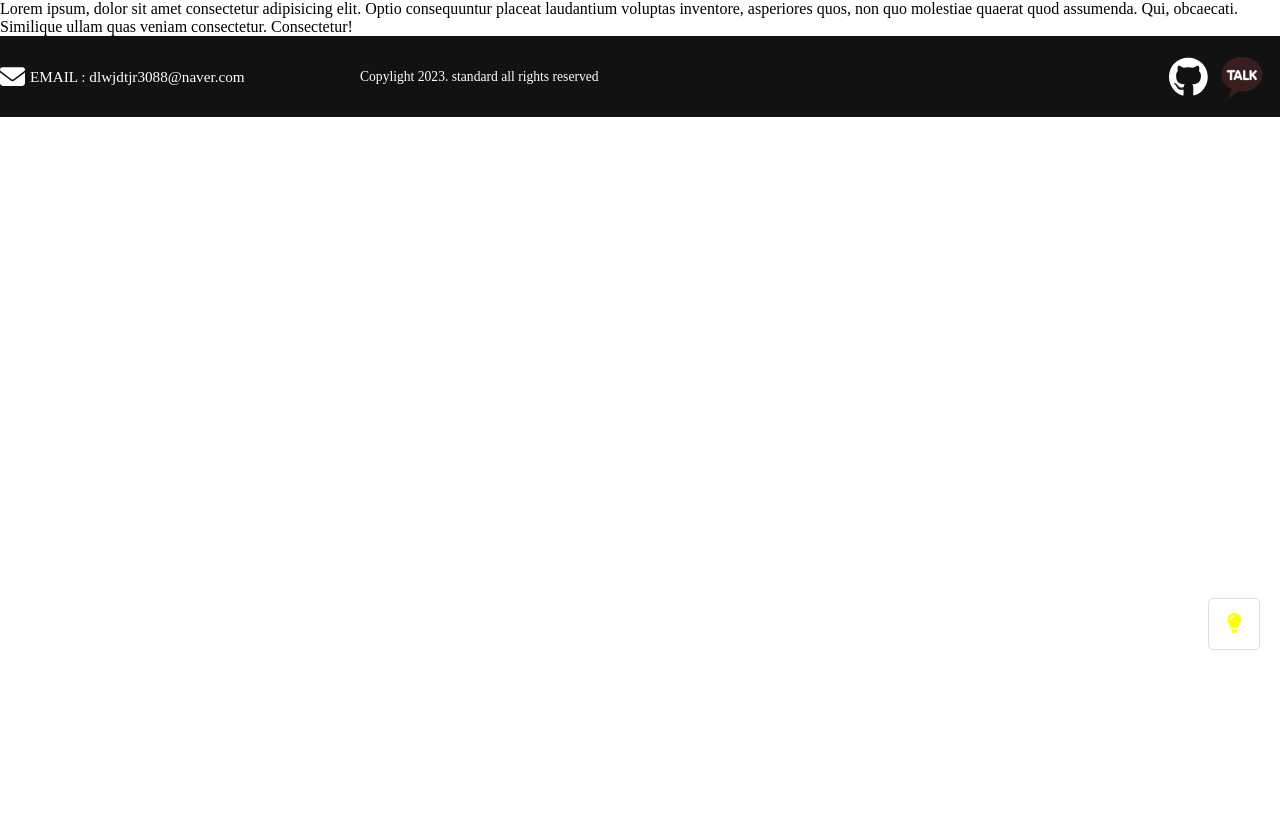
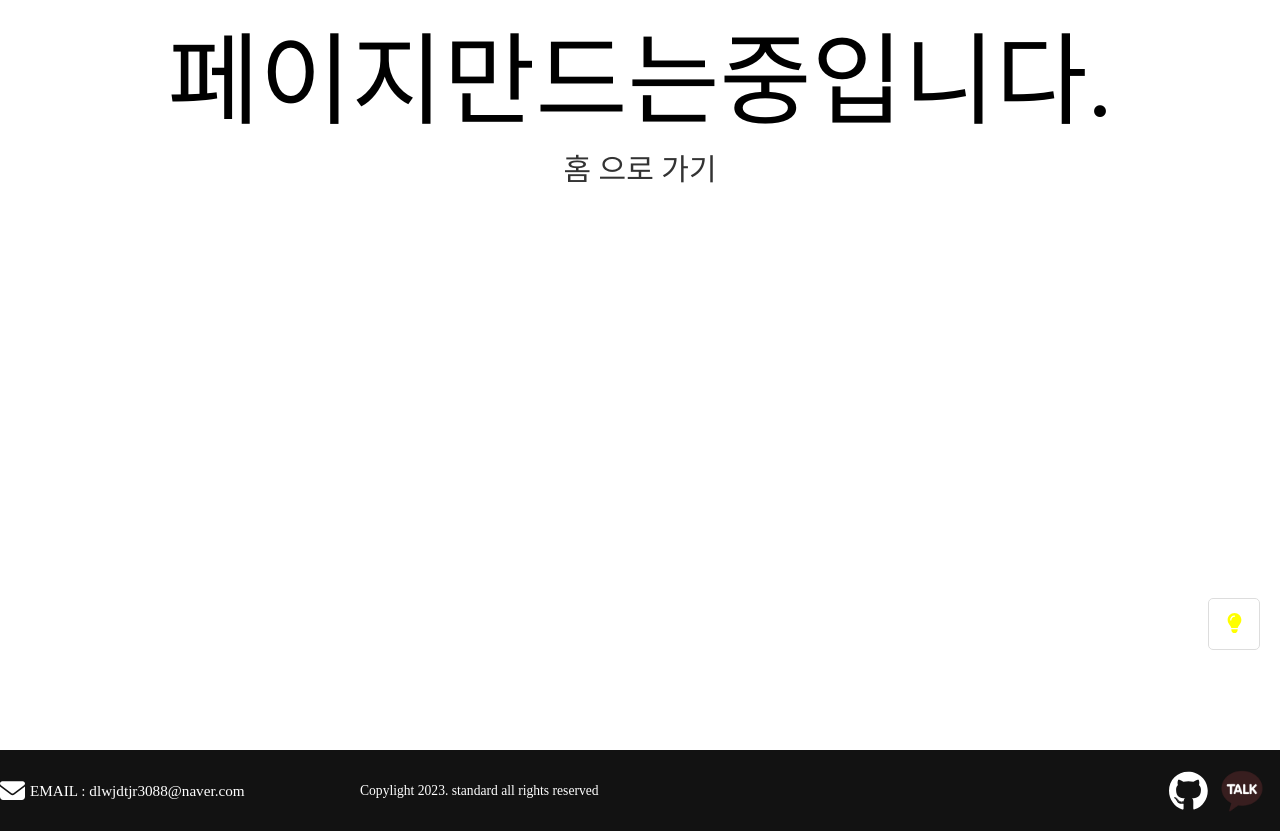
Before and after one commit to JEONGSUK2/seokPortFolio, a React (Create React App) app: page /comment in a window 1280 px wide. Before the commit the page ends 800 px from the top, so only its background shows below. Built offline with nearby package versions, Linux system fonts and the light colour scheme.

Commit message:
1116수정완료

```diff
--- a/src/components/Footer.js
+++ b/src/components/Footer.js
@@ -27,19 +27,18 @@ const FooterBox = styled.div`
   display: flex;
   justify-content: space-between;
   align-items: center;
-  @media screen and (max-width:768px) {
-    width: 100%;
-    min-height: 12%;
 
-  }
+
 
   `
   const Contact = styled.div`
     display: flex;
     justify-content: space-between;
     width: 50%;
+
   @media screen and (max-width: 768px) {
       width: 100%;
+      margin-top: 30px;
   }
   `
 
@@ -47,6 +46,7 @@ const Email = styled.div`
   display: flex;
   align-items: center;
   flex-basis: 90%;
+
  svg{
   margin-right: 5px;
   font-size: 25px;
@@ -66,6 +66,7 @@ const Email = styled.div`
   }
 `
 const CopyLight = styled.div`
+
    display: flex;
    align-items: center;
    span{
--- a/src/pages/About.js
+++ b/src/pages/About.js
@@ -35,8 +35,8 @@ const Profile = styled.div`
         font-weight: 600;
         margin-right: 5px;
         @media screen and (max-width: 768px) {
-            flex-basis: 35%;
-            font-size: 1.2rem;
+            flex-basis: 50%;
+            font-size: 1.1rem;
     }
     }
     img{
@@ -170,7 +170,7 @@ function About() {
     </div>
         <AboutWrap>
            <Profile>
-            <p>안녕하세요 사람들 위한 프론트엔드 개발자가 되고자하는 이정석입니다</p>
+            <p>안녕하세요 사용자를 위한 <br/>프론트엔드 개발자가 되고자하는 이정석입니다</p>
             <img src="/images/profile_images.png" width={200} height={270} alt="/images/profile_images.png"/>
            </Profile>
         </AboutWrap>
--- a/src/pages/Comment.js
+++ b/src/pages/Comment.js
@@ -1,12 +1,29 @@
 import React from 'react'
+import { Link } from 'react-router-dom'
+import styled from 'styled-components'
 
+const Notpage = styled.div`
+    text-align: center;
+    font-size: 100px;
 
+  @media screen and (max-width:768px){
+      font-size: 100px;
+      text-align: center;
+      margin-bottom: 20px;
+  }
+`
+const Home = styled.div`
+  font-size: 30px;
+  margin-bottom: 561px;
+  text-align: center;
 
+`
 
 function Comment() {
   return (
   <>
-    <p>Lorem ipsum, dolor sit amet consectetur adipisicing elit. Optio consequuntur placeat laudantium voluptas inventore, asperiores quos, non quo molestiae quaerat quod assumenda. Qui, obcaecati. Similique ullam quas veniam consectetur. Consectetur!</p>
+    <Notpage>페이지만드는중입니다.</Notpage>
+    <Link><Home>홈 으로 가기</Home></Link>
   </>
   )
 }
--- a/src/pages/Header.js
+++ b/src/pages/Header.js
@@ -43,7 +43,7 @@ const BackGroundImg = styled.div`
     @media screen and (max-width: 768px) {
         height: 600px;
         width: 70%;
-        margin-top: 50px;
+        margin-top: 46px;
     }
 `
 const Emptydiv = styled.div`
--- a/src/pages/Skill.js
+++ b/src/pages/Skill.js
@@ -198,6 +198,7 @@ const CloneListBox = styled.ul`
       height: 100%;
       width: 85%;
       margin: 0 auto;
+      margin-bottom: 30px;
     }
 
 
@@ -370,7 +371,6 @@ function Skill() {
           <img src={`/images/${e.img}`} />
           <p>{e.Contribution}</p>
           <p>{e.date}</p>
-          <p>{e.type}</p>
         </li>
       ))}
         </CloneListBox>
```
